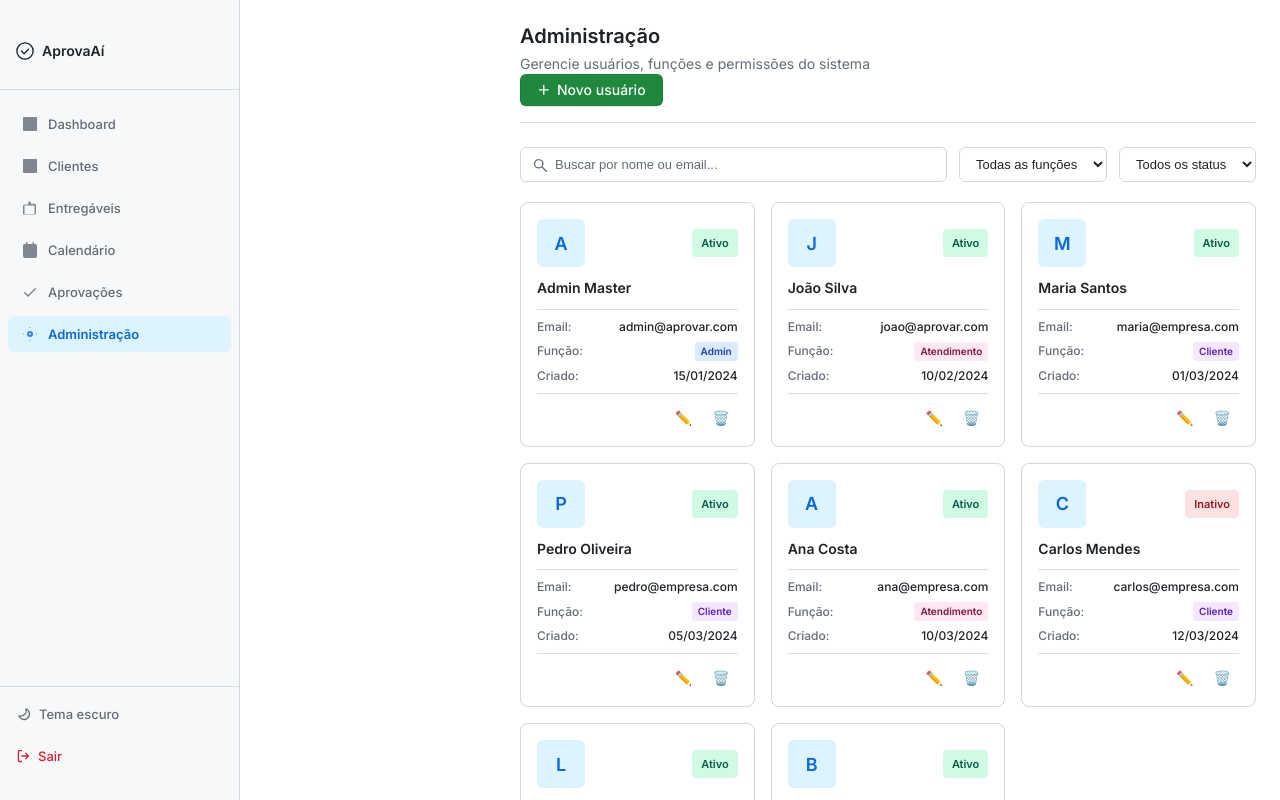
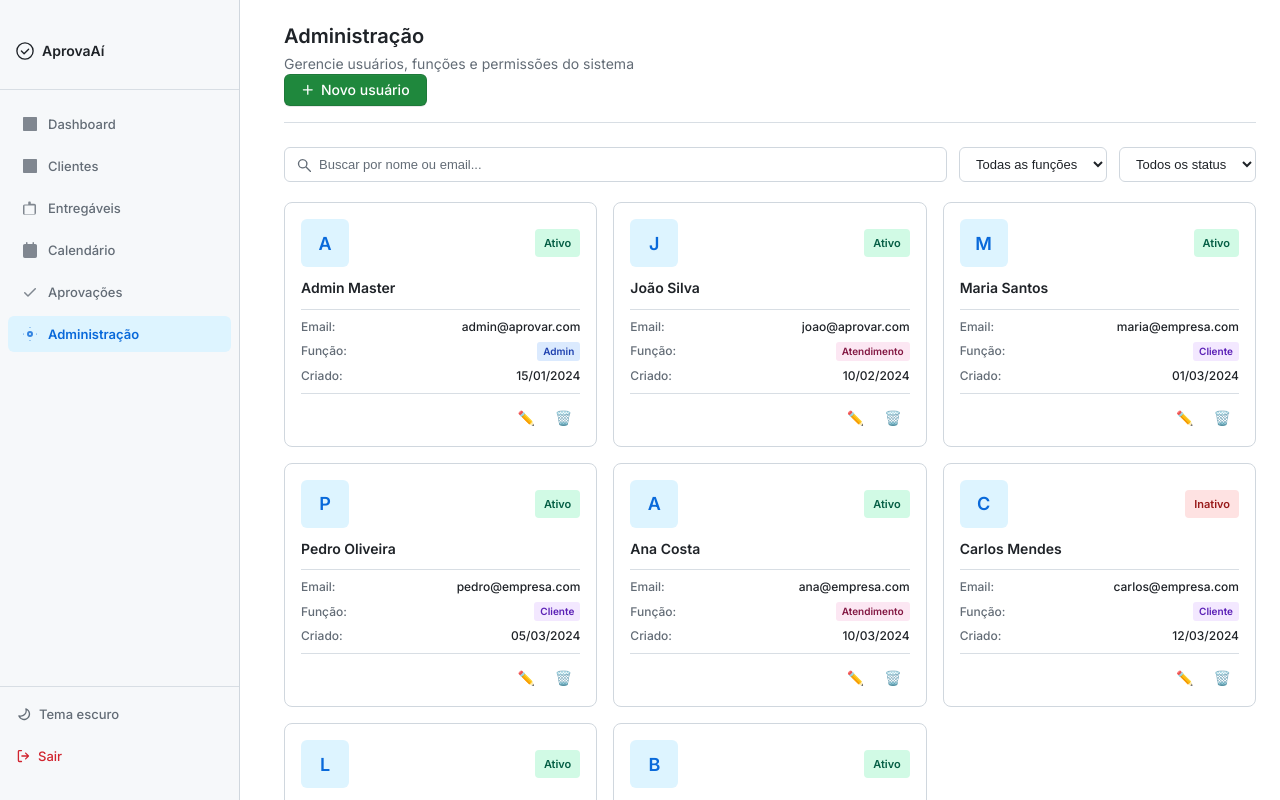
Before and after one commit to mel-schultz/aprovar, a Next.js app: page /admin in a window 1280 px wide. Shown: the top 800 px of the page. Built offline with nearby package versions, Linux system fonts and the light colour scheme.

Commit message:
style: ajustar margin-left do .main-content para 20px

```diff
--- a/app/globals.css
+++ b/app/globals.css
@@ -562,7 +562,7 @@ a:hover {
    MAIN CONTENT
    ===================================================== */
 .main-content {
-  margin-left: var(--sidebar-width);
+  margin-left: 20px;
   padding: 32px 40px;
   min-height: 100vh;
   max-width: calc(100vw - var(--sidebar-width));
```
